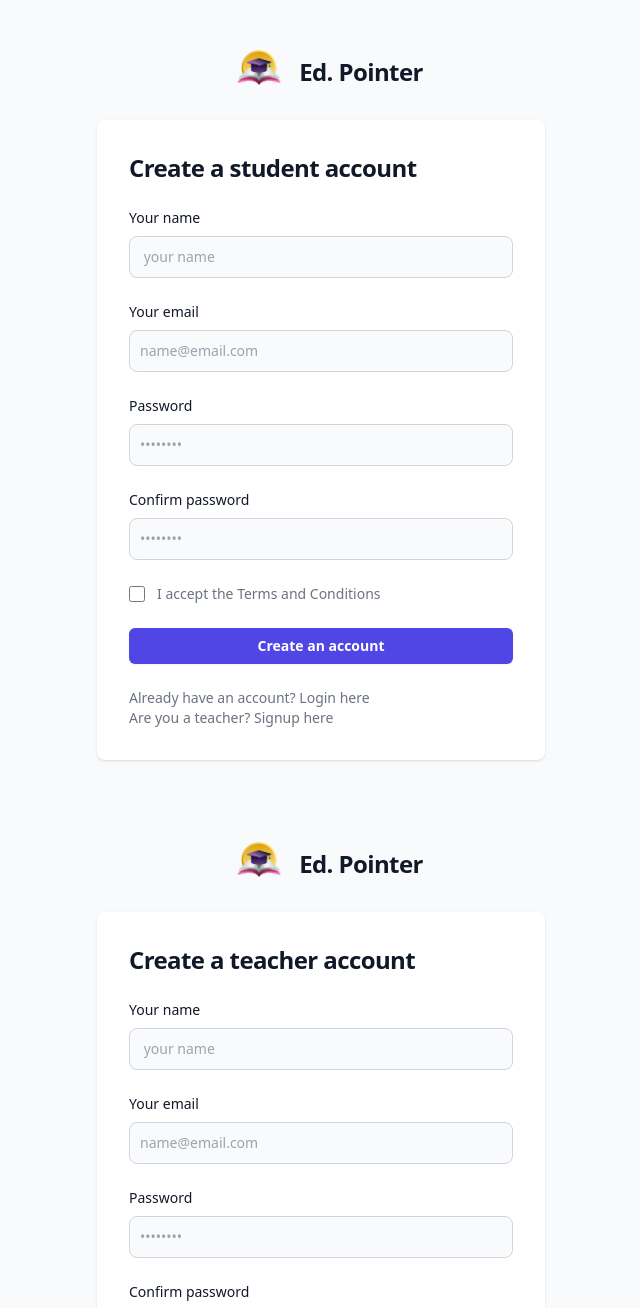
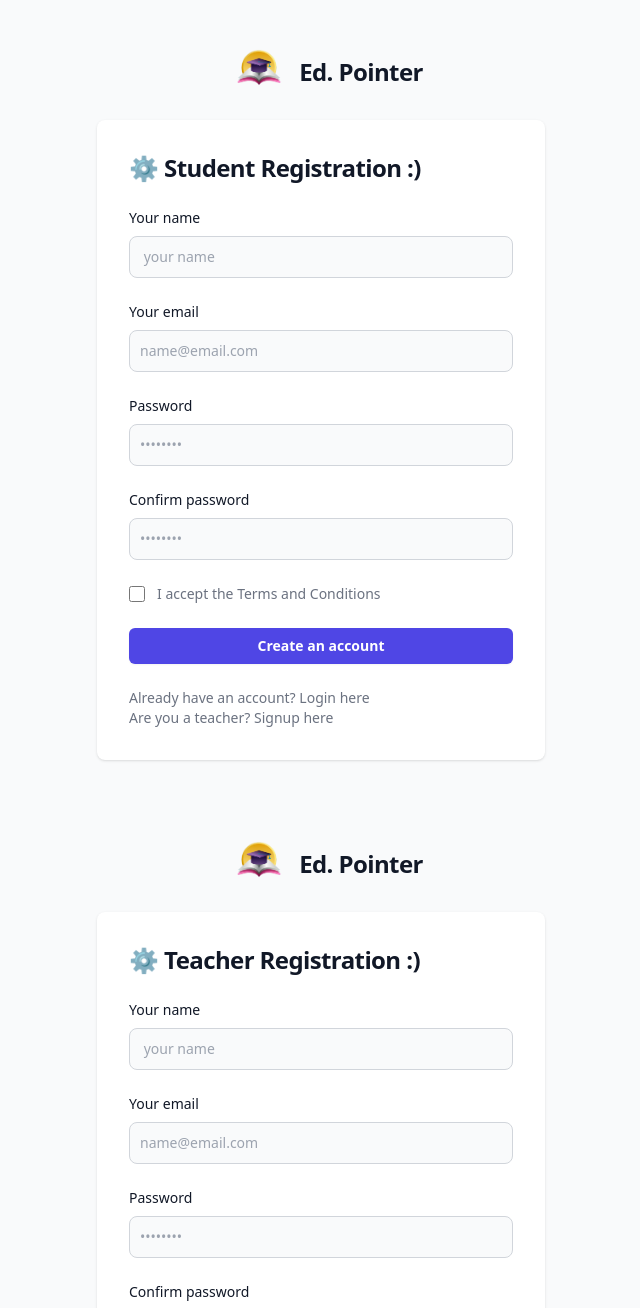
Before and after one commit to ankitt26/Education-Pointer, a React (Vite) app: page / in a window 1280 px wide. Shown: the top 1308 px of the page, without its empty margins (319-959 px from the left). Built offline with nearby package versions, Linux system fonts and the light colour scheme.

Commit message:
Capitalize the Teacher and Student word

```diff
--- a/src/components/signup/Signup.jsx
+++ b/src/components/signup/Signup.jsx
@@ -12,7 +12,7 @@ export default (props) => {
   const user_type = props.type;
   let other_user_type = "teacher";
 
-  if (user_type === "teacher") {
+  if (user_type === "Teacher") {
     other_user_type = "student";
   }
 
@@ -61,7 +61,7 @@ export default (props) => {
         <div className="w-full bg-white rounded-lg shadow dark:border md:mt-0 sm:max-w-md xl:p-0 dark:bg-gray-800 dark:border-gray-700">
           <div className="p-6 space-y-4 md:space-y-6 sm:p-8">
             <h1 className="text-xl font-bold leading-tight tracking-tight text-gray-900 md:text-2xl dark:text-white">
-              Create a {user_type} account
+              ⚙️ {user_type} Registration :)
             </h1>
             <form className="space-y-4 md:space-y-6" onSubmit={submitdata}>
               <div>
--- a/src/components/signup/student.jsx
+++ b/src/components/signup/student.jsx
@@ -1,5 +1,5 @@
 import Signup from "./Signup";
 
 export default () => {
-  return <Signup type={"student"} />;
+  return <Signup type={"Student"} />;
 };
--- a/src/components/signup/teacher.jsx
+++ b/src/components/signup/teacher.jsx
@@ -1,5 +1,5 @@
 import Signup from "./Signup";
 
 export default () => {
-  return <Signup type={"teacher"} />;
+  return <Signup type={"Teacher"} />;
 };
```
